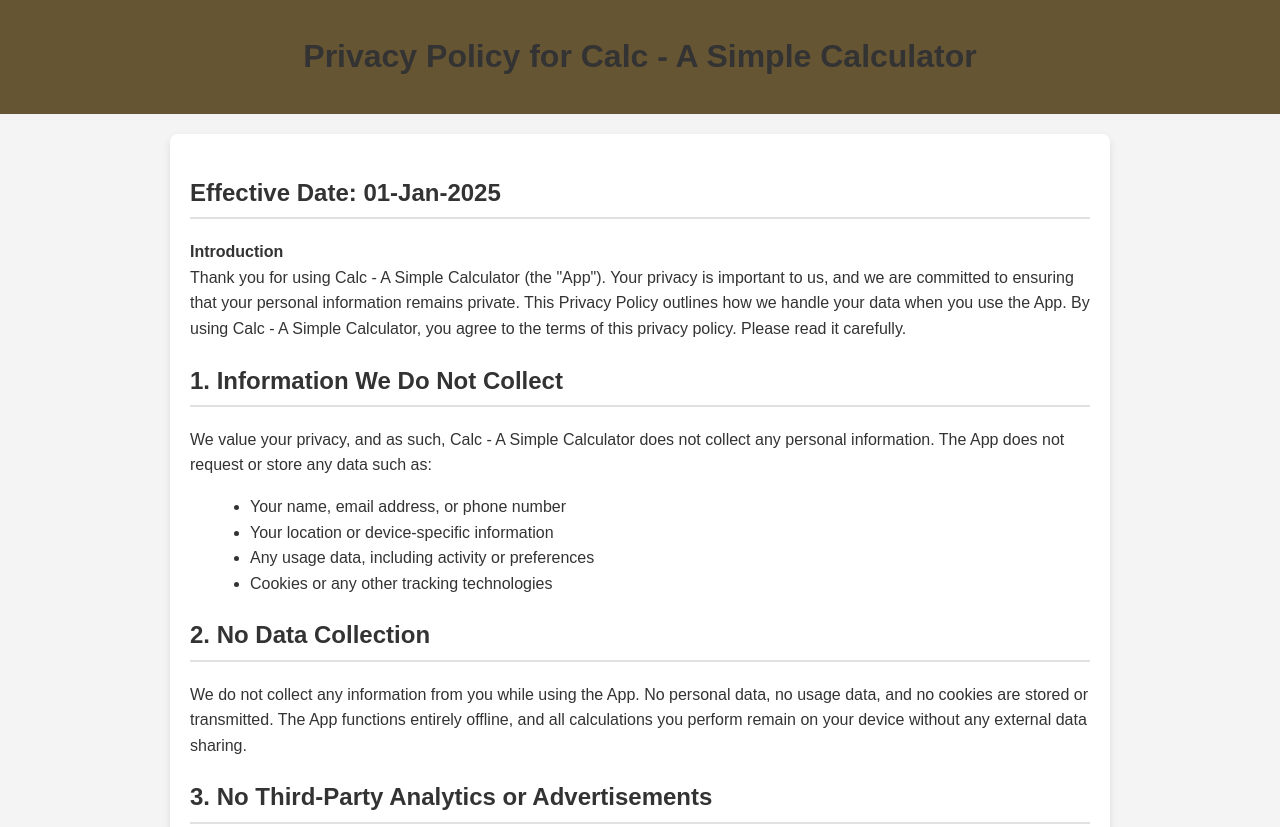
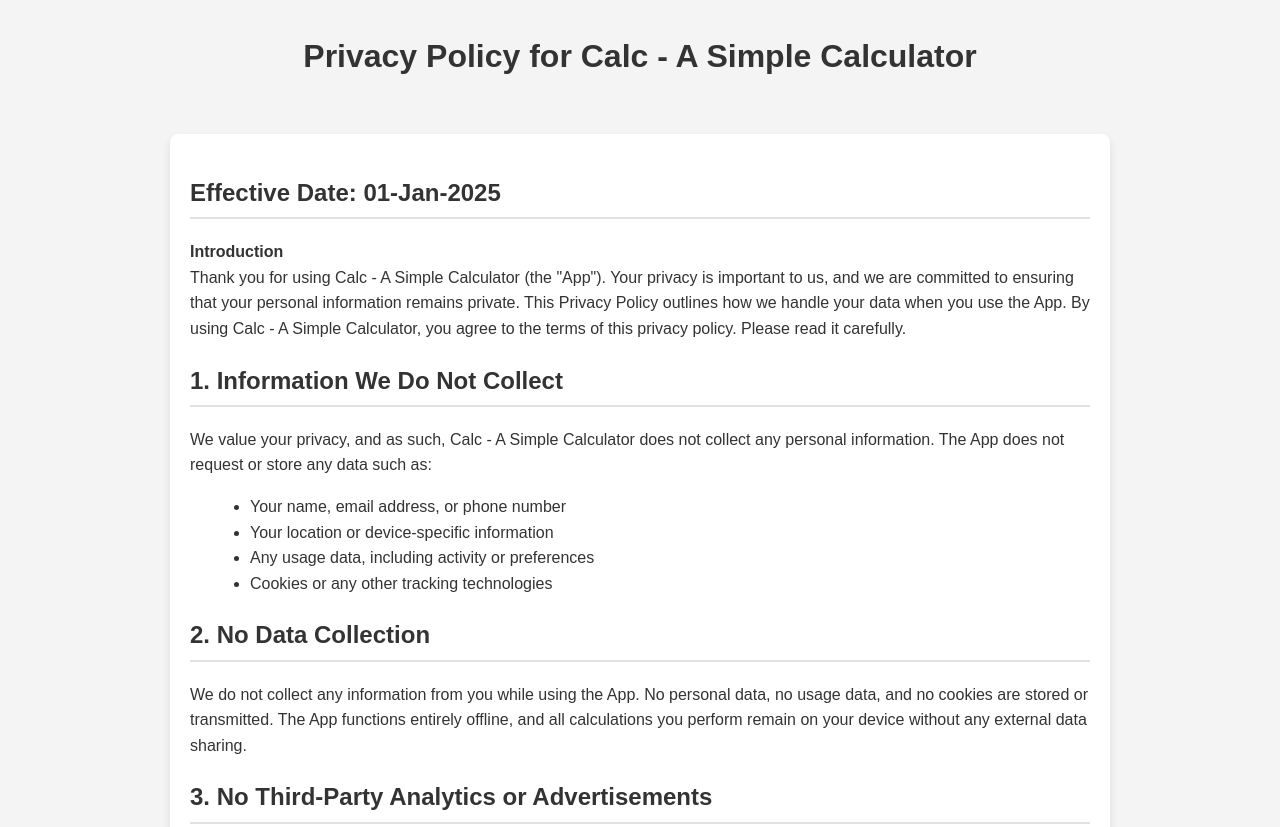
Before and after one commit to harshit2k9/calcprivacypolicy, a plain HTML site: page index.html in a window 1280 px wide. Shown: the top 827 px of the page. Drawn offline with Linux system fonts and the light colour scheme.

Commit message:
Update index.html

```diff
--- a/index.html
+++ b/index.html
@@ -17,7 +17,7 @@
         }
 
         header {
-            background-color: #653;
+            background-color: #f4f4f4;
             color: white;
             padding: 10px 20px;
             text-align: center;
```
